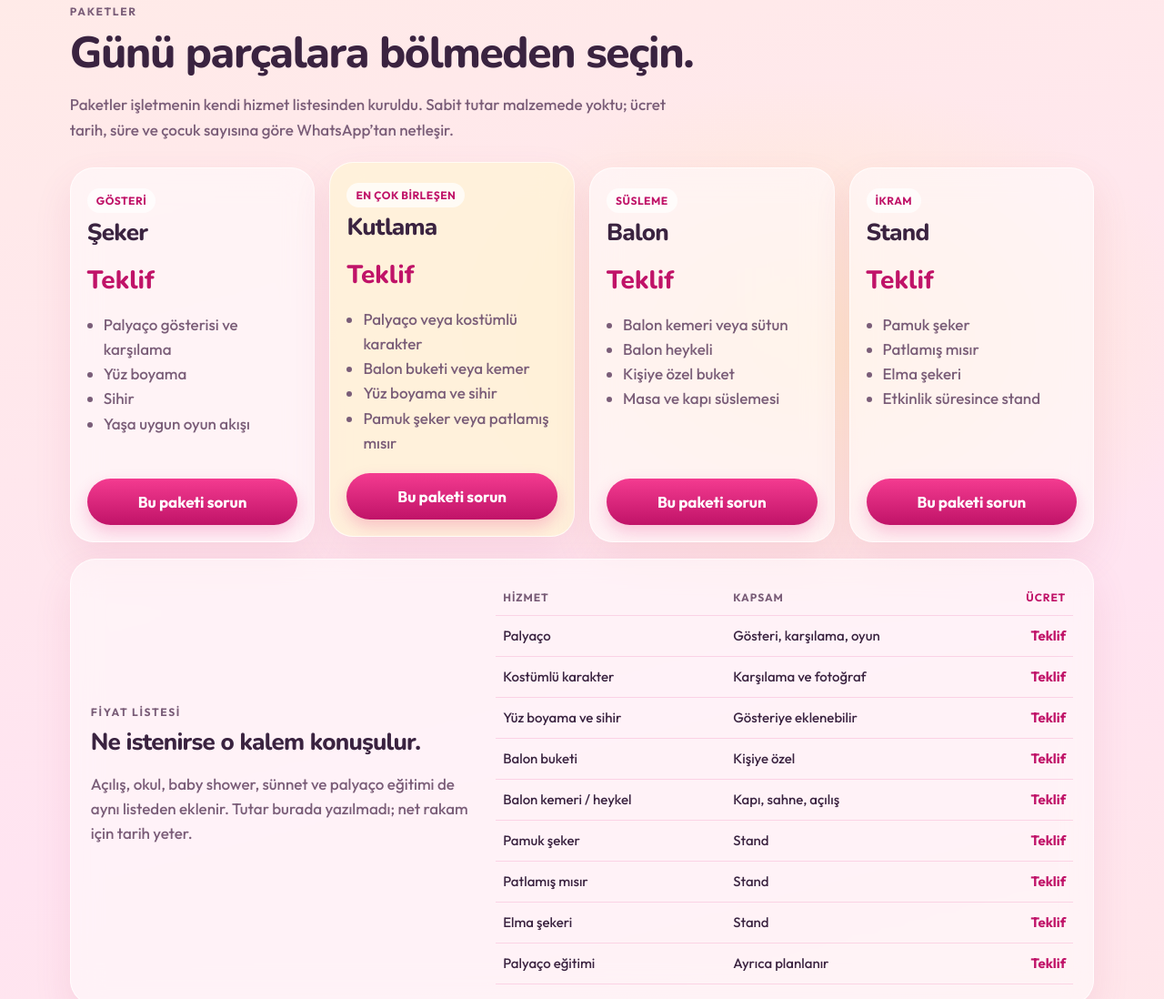
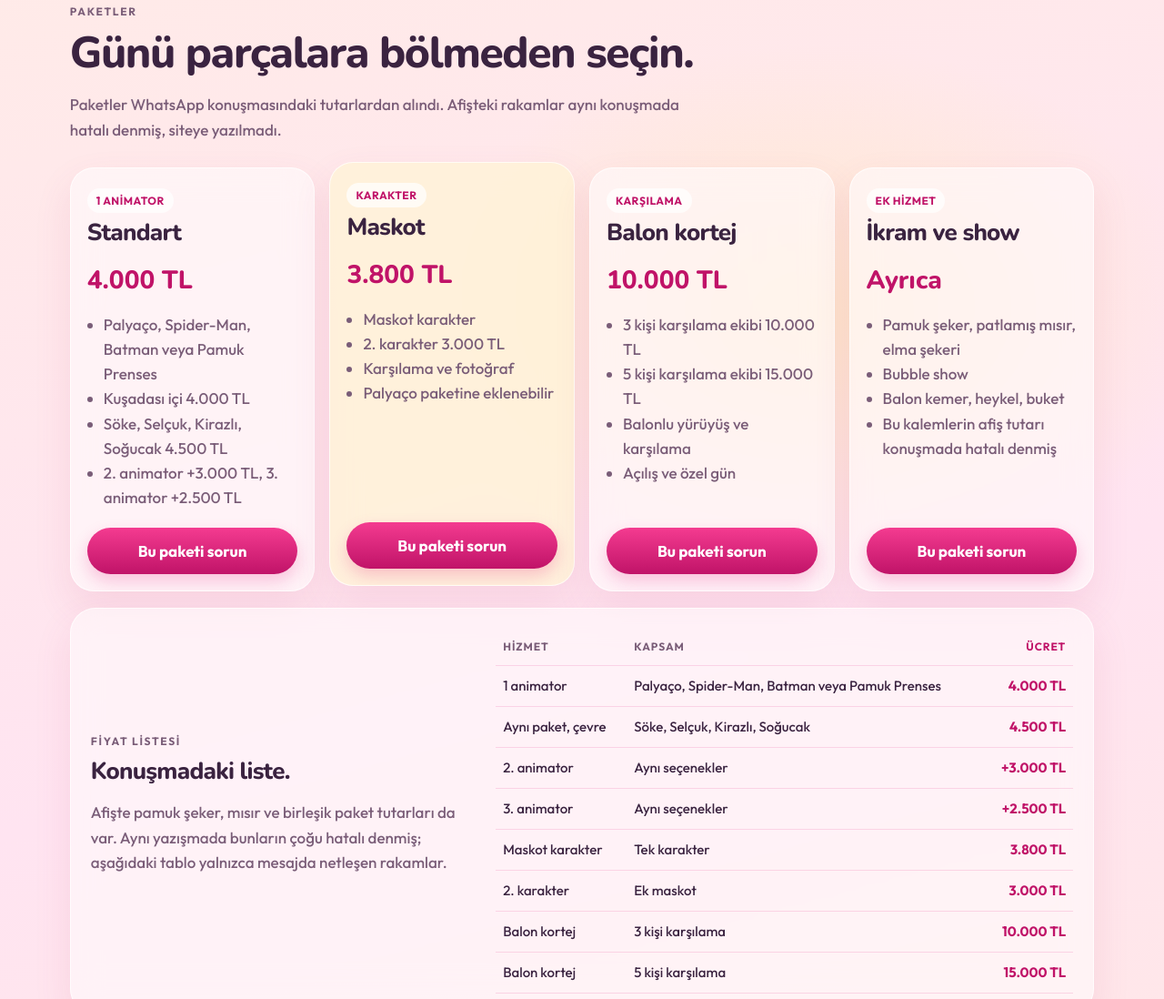
Before and after one commit to yagizm-production/sakiz-palyaco, a website: page index.html in a window 1280 px wide. Shown: the part 1702-2800 px from the top of the page at 91% size. Drawn offline with nearby package versions, Linux system fonts and the light colour scheme.

Commit message:
Kareleri konuya göre kırp, konuşmadaki fiyatları yaz
Afişteki tutarlar aynı yazışmada hatalı denmiş, listeye alınmadı. Karanlık mısır karesi galeriden çıkarıldı.

```diff
--- a/index.html
+++ b/index.html
@@ -114,79 +114,78 @@
       <div class="section-head">
         <p class="eyebrow">Paketler</p>
         <h2>Günü parçalara bölmeden seçin.</h2>
-        <p>Paketler işletmenin kendi hizmet listesinden kuruldu. Sabit tutar malzemede yoktu; ücret tarih, süre ve çocuk sayısına göre WhatsApp’tan netleşir.</p>
+        <p>Paketler WhatsApp konuşmasındaki tutarlardan alındı. Afişteki rakamlar aynı konuşmada hatalı denmiş, siteye yazılmadı.</p>
       </div>
       <div class="packages">
         <article class="glass">
-          <p class="tag">Gösteri</p>
-          <h3>Şeker</h3>
-          <p class="price">Teklif</p>
+          <p class="tag">1 animator</p>
+          <h3>Standart</h3>
+          <p class="price">4.000 TL</p>
           <ul>
-            <li>Palyaço gösterisi ve karşılama</li>
-            <li>Yüz boyama</li>
-            <li>Sihir</li>
-            <li>Yaşa uygun oyun akışı</li>
+            <li>Palyaço, Spider-Man, Batman veya Pamuk Prenses</li>
+            <li>Kuşadası içi 4.000 TL</li>
+            <li>Söke, Selçuk, Kirazlı, Soğucak 4.500 TL</li>
+            <li>2. animator +3.000 TL, 3. animator +2.500 TL</li>
           </ul>
-          <a class="btn btn-primary" href="https://wa.me/905078378704?text=Merhaba%2C%20%C5%9Eeker%20paketi%20i%C3%A7in%20bilgi%20almak%20istiyorum." target="_blank" rel="noopener">Bu paketi sorun</a>
+          <a class="btn btn-primary" href="https://wa.me/905078378704?text=Merhaba%2C%20standart%20animator%20paketi%20i%C3%A7in%20yaz%C4%B1yorum." target="_blank" rel="noopener">Bu paketi sorun</a>
         </article>
         <article class="glass featured">
-          <p class="tag">En çok birleşen</p>
-          <h3>Kutlama</h3>
-          <p class="price">Teklif</p>
+          <p class="tag">Karakter</p>
+          <h3>Maskot</h3>
+          <p class="price">3.800 TL</p>
           <ul>
-            <li>Palyaço veya kostümlü karakter</li>
-            <li>Balon buketi veya kemer</li>
-            <li>Yüz boyama ve sihir</li>
-            <li>Pamuk şeker veya patlamış mısır</li>
+            <li>Maskot karakter</li>
+            <li>2. karakter 3.000 TL</li>
+            <li>Karşılama ve fotoğraf</li>
+            <li>Palyaço paketine eklenebilir</li>
           </ul>
-          <a class="btn btn-primary" href="https://wa.me/905078378704?text=Merhaba%2C%20Kutlama%20paketi%20i%C3%A7in%20bilgi%20almak%20istiyorum." target="_blank" rel="noopener">Bu paketi sorun</a>
+          <a class="btn btn-primary" href="https://wa.me/905078378704?text=Merhaba%2C%20maskot%20karakter%20i%C3%A7in%20yaz%C4%B1yorum." target="_blank" rel="noopener">Bu paketi sorun</a>
         </article>
         <article class="glass">
-          <p class="tag">Süsleme</p>
-          <h3>Balon</h3>
-          <p class="price">Teklif</p>
+          <p class="tag">Karşılama</p>
+          <h3>Balon kortej</h3>
+          <p class="price">10.000 TL</p>
           <ul>
-            <li>Balon kemeri veya sütun</li>
-            <li>Balon heykeli</li>
-            <li>Kişiye özel buket</li>
-            <li>Masa ve kapı süslemesi</li>
+            <li>3 kişi karşılama ekibi 10.000 TL</li>
+            <li>5 kişi karşılama ekibi 15.000 TL</li>
+            <li>Balonlu yürüyüş ve karşılama</li>
+            <li>Açılış ve özel gün</li>
           </ul>
-          <a class="btn btn-primary" href="https://wa.me/905078378704?text=Merhaba%2C%20Balon%20paketi%20i%C3%A7in%20bilgi%20almak%20istiyorum." target="_blank" rel="noopener">Bu paketi sorun</a>
+          <a class="btn btn-primary" href="https://wa.me/905078378704?text=Merhaba%2C%20balon%20kortej%20i%C3%A7in%20yaz%C4%B1yorum." target="_blank" rel="noopener">Bu paketi sorun</a>
         </article>
         <article class="glass">
-          <p class="tag">İkram</p>
-          <h3>Stand</h3>
-          <p class="price">Teklif</p>
+          <p class="tag">Ek hizmet</p>
+          <h3>İkram ve show</h3>
+          <p class="price">Ayrıca</p>
           <ul>
-            <li>Pamuk şeker</li>
-            <li>Patlamış mısır</li>
-            <li>Elma şekeri</li>
-            <li>Etkinlik süresince stand</li>
+            <li>Pamuk şeker, patlamış mısır, elma şekeri</li>
+            <li>Bubble show</li>
+            <li>Balon kemer, heykel, buket</li>
+            <li>Bu kalemlerin afiş tutarı konuşmada hatalı denmiş</li>
           </ul>
-          <a class="btn btn-primary" href="https://wa.me/905078378704?text=Merhaba%2C%20ikram%20stand%C4%B1%20i%C3%A7in%20bilgi%20almak%20istiyorum." target="_blank" rel="noopener">Bu paketi sorun</a>
+          <a class="btn btn-primary" href="https://wa.me/905078378704?text=Merhaba%2C%20ikram%20ve%20show%20i%C3%A7in%20yaz%C4%B1yorum." target="_blank" rel="noopener">Bu paketi sorun</a>
         </article>
       </div>
 
       <div class="price-wrap glass">
         <div>
           <p class="eyebrow">Fiyat listesi</p>
-          <h3>Ne istenirse o kalem konuşulur.</h3>
-          <p>Açılış, okul, baby shower, sünnet ve palyaço eğitimi de aynı listeden eklenir. Tutar burada yazılmadı; net rakam için tarih yeter.</p>
+          <h3>Konuşmadaki liste.</h3>
+          <p>Afişte pamuk şeker, mısır ve birleşik paket tutarları da var. Aynı yazışmada bunların çoğu hatalı denmiş; aşağıdaki tablo yalnızca mesajda netleşen rakamlar.</p>
         </div>
         <table>
           <thead>
             <tr><th>Hizmet</th><th>Kapsam</th><th>Ücret</th></tr>
           </thead>
           <tbody>
-            <tr><td>Palyaço</td><td>Gösteri, karşılama, oyun</td><td>Teklif</td></tr>
-            <tr><td>Kostümlü karakter</td><td>Karşılama ve fotoğraf</td><td>Teklif</td></tr>
-            <tr><td>Yüz boyama ve sihir</td><td>Gösteriye eklenebilir</td><td>Teklif</td></tr>
-            <tr><td>Balon buketi</td><td>Kişiye özel</td><td>Teklif</td></tr>
-            <tr><td>Balon kemeri / heykel</td><td>Kapı, sahne, açılış</td><td>Teklif</td></tr>
-            <tr><td>Pamuk şeker</td><td>Stand</td><td>Teklif</td></tr>
-            <tr><td>Patlamış mısır</td><td>Stand</td><td>Teklif</td></tr>
-            <tr><td>Elma şekeri</td><td>Stand</td><td>Teklif</td></tr>
-            <tr><td>Palyaço eğitimi</td><td>Ayrıca planlanır</td><td>Teklif</td></tr>
+            <tr><td>1 animator</td><td>Palyaço, Spider-Man, Batman veya Pamuk Prenses</td><td>4.000 TL</td></tr>
+            <tr><td>Aynı paket, çevre</td><td>Söke, Selçuk, Kirazlı, Soğucak</td><td>4.500 TL</td></tr>
+            <tr><td>2. animator</td><td>Aynı seçenekler</td><td>+3.000 TL</td></tr>
+            <tr><td>3. animator</td><td>Aynı seçenekler</td><td>+2.500 TL</td></tr>
+            <tr><td>Maskot karakter</td><td>Tek karakter</td><td>3.800 TL</td></tr>
+            <tr><td>2. karakter</td><td>Ek maskot</td><td>3.000 TL</td></tr>
+            <tr><td>Balon kortej</td><td>3 kişi karşılama</td><td>10.000 TL</td></tr>
+            <tr><td>Balon kortej</td><td>5 kişi karşılama</td><td>15.000 TL</td></tr>
           </tbody>
         </table>
       </div>
@@ -209,7 +208,6 @@
         <button type="button" data-gallery data-full="assets/galeri-acik-hava.jpg" data-caption="Açık hava karakter karşılama"><img src="assets/galeri-acik-hava.jpg" alt="Açık hava karakter karşılama"></button>
         <button type="button" data-gallery data-full="assets/hizmet-pamuk.jpg" data-caption="Pamuk şeker makinesi"><img src="assets/hizmet-pamuk.jpg" alt="Pamuk şeker makinesi"></button>
         <button type="button" data-gallery data-full="assets/hizmet-pamuk-2.jpg" data-caption="Pamuk şeker hazırlığı"><img src="assets/hizmet-pamuk-2.jpg" alt="Pamuk şeker hazırlığı"></button>
-        <button type="button" data-gallery data-full="assets/hizmet-misir.jpg" data-caption="Patlamış mısır makinesi"><img src="assets/hizmet-misir.jpg" alt="Patlamış mısır makinesi"></button>
         <button type="button" data-gallery data-full="assets/hizmet-elma.jpg" data-caption="Elma şekeri"><img src="assets/hizmet-elma.jpg" alt="Elma şekeri"></button>
         <button type="button" data-gallery data-full="assets/portre.jpg" data-caption="Sakız Palyaço"><img src="assets/portre.jpg" alt="Sakız Palyaço"></button>
       </div>
@@ -244,10 +242,10 @@
         <label>Paket
           <select name="paket">
             <option value="">Seçin</option>
-            <option>Şeker</option>
-            <option>Kutlama</option>
-            <option>Balon</option>
-            <option>Stand</option>
+            <option>Standart animator</option>
+            <option>Maskot</option>
+            <option>Balon kortej</option>
+            <option>İkram / show</option>
             <option>Karışık / özel</option>
           </select>
         </label>
--- a/styles.css
+++ b/styles.css
@@ -131,7 +131,7 @@ h3 { font-size: 26px; margin: 0 0 8px; }
   transition: transform 0.25s ease;
 }
 .hero-card:hover { transform: translateY(-4px) rotate(-0.4deg); }
-.hero-card img { width: 100%; height: 560px; object-fit: cover; object-position: center 28%; }
+.hero-card img { width: 100%; height: 520px; object-fit: contain; background: rgba(255, 248, 236, 0.8); }
 
 .strip {
   display: flex;
@@ -175,7 +175,12 @@ h3 { font-size: 26px; margin: 0 0 8px; }
   border-radius: 18px;
   overflow: hidden;
 }
-.services img { width: 148px; height: 148px; object-fit: cover; border-radius: 18px; }
+.services img, .hero-card img, .portrait img { width: 100%; height: 100%; object-fit: contain; background: rgba(255, 248, 236, 0.8); }
+.services button { width: 148px; height: 148px; background: rgba(255, 248, 236, 0.8); }
+.hero-card { display: grid; place-items: center; background: rgba(255, 248, 236, 0.72); }
+.hero-card img { height: 520px; }
+.portrait { background: rgba(255, 248, 236, 0.72); display: grid; place-items: center; }
+.portrait img { height: 520px; }
 .services div { padding: 8px 4px; }
 .services p, .packages li { color: var(--muted); }
 
@@ -221,13 +226,17 @@ td:last-child, th:last-child { text-align: right; font-weight: 700; color: var(-
   gap: 12px;
 }
 .gallery button {
-  background: rgba(255, 255, 255, 0.5);
+  background: rgba(255, 248, 236, 0.72);
   border: 1px solid rgba(255, 255, 255, 0.75);
   box-shadow: 0 10px 24px rgba(194, 72, 120, 0.08);
+  aspect-ratio: 1;
+  display: grid;
+  place-items: center;
+  padding: 8px;
   transition: transform 0.22s ease, box-shadow 0.22s ease;
 }
-.gallery button:hover { transform: translateY(-5px) rotate(-1deg); box-shadow: var(--shadow); }
-.gallery img { width: 100%; height: 148px; object-fit: cover; }
+.gallery button:hover { transform: translateY(-4px); box-shadow: var(--shadow); }
+.gallery img { width: 100%; height: 100%; object-fit: contain; }
 
 .about {
   display: grid;
@@ -236,7 +245,7 @@ td:last-child, th:last-child { text-align: right; font-weight: 700; color: var(-
   align-items: center;
 }
 .portrait { border-radius: 28px; box-shadow: var(--shadow); }
-.portrait img { width: 100%; height: 520px; object-fit: cover; object-position: center top; }
+.portrait img { width: 100%; height: 520px; object-fit: contain; background: rgba(255, 248, 236, 0.72); }
 .about-copy { border-radius: 28px; padding: 28px; }
 .text-link { color: var(--pink-deep); font-weight: 800; }
 
```
Also changed, not shown: README.md, assets/galeri-acik-hava.jpg, assets/galeri-acilis.jpg, assets/galeri-balon-heykel.jpg, assets/galeri-buket.jpg, assets/galeri-gosteri.jpg, assets/galeri-karakter.jpg, assets/galeri-maskot.jpg, assets/hero.jpg, assets/hizmet-elma.jpg, 4 other files.
